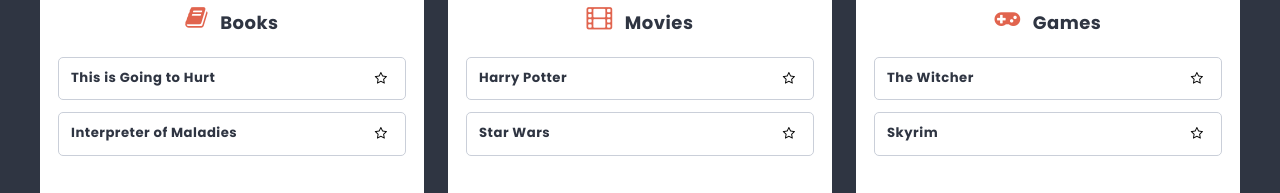
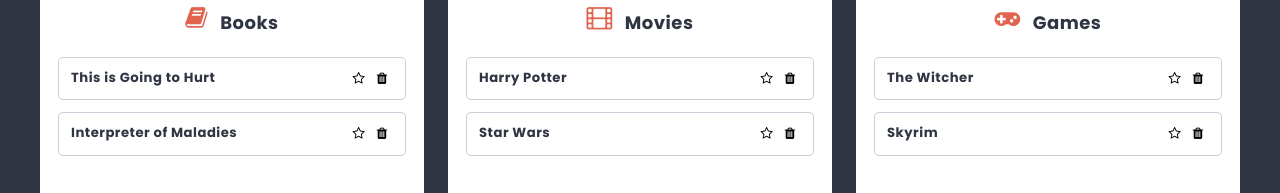
Before and after one commit to Ola-Cencora/React-First-App, a React (Create React App) app: page /list/1 in a window 1280 px wide. Shown: the part 407-600 px from the top of the page. Built offline with nearby package versions, Linux system fonts and the light colour scheme.

Commit message:
Add removing cards feature

```diff
--- a/src/components/Card/Card.js
+++ b/src/components/Card/Card.js
@@ -1,7 +1,7 @@
 import styles from "./Card.module.scss";
 import clsx from "clsx";
 import { useDispatch } from "react-redux";
-import { toggleCardFavorite } from "../../redux/cardsRedux";
+import { toggleCardFavorite, removeCard } from "../../redux/cardsRedux";
 
 const Card = ({ id, title, isFavorite }) => {
   const dispatch = useDispatch();
@@ -11,15 +11,28 @@
     dispatch(toggleCardFavorite(id));
   };
 
+  const remove = (e) => {
+    e.preventDefault();
+    dispatch(removeCard(id));
+  };
+
   return (
     <li className={styles.card}>
       {title}
-      <button
-        onClick={toggleFavorite}
-        className={clsx(styles.button, isFavorite === true && styles.favorite)}
-      >
-        <span className="fa fa-star-o"></span>
-      </button>
+      <div>
+        <button
+          onClick={toggleFavorite}
+          className={clsx(
+            styles.button,
+            isFavorite === true && styles.favorite
+          )}
+        >
+          <span className="fa fa-star-o"></span>
+        </button>
+        <button onClick={remove} className={clsx(styles.button, styles.remove)}>
+          <span className="fa fa-trash"></span>
+        </button>
+      </div>
     </li>
   );
 };
--- a/src/components/Card/Card.module.scss
+++ b/src/components/Card/Card.module.scss
@@ -22,3 +22,9 @@
         color: $color-warning;
     }
 }
+
+.remove:hover {
+    span {
+        color: $color-warning;
+    }
+}
--- a/src/redux/cardsRedux.js
+++ b/src/redux/cardsRedux.js
@@ -12,13 +12,12 @@
 const createActionName = actionName => `app/cards/${actionName}`;
 const ADD_CARD = createActionName('ADD_CARD');
 const TOGGLE_CARD_FAVORITE = createActionName('TOGGLE_CARD_FAVORITE');
+const REMOVE_CARD = createActionName('REMOVE_CARD');
 
 //action creators
 export const addCard = (payload) => ({ type: ADD_CARD, payload });
-export const toggleCardFavorite = (payload) => ({
-  type: TOGGLE_CARD_FAVORITE,
-  payload,
-});
+export const toggleCardFavorite = (payload) => ({ type: TOGGLE_CARD_FAVORITE, payload });
+export const removeCard = (payload) => ({ type: REMOVE_CARD, payload });
 
 const cardsReducer = (statePart = [], action) => {
   switch (action.type) {
@@ -30,6 +29,8 @@
           ? { ...card, isFavorite: !card.isFavorite }
           : card
       );
+    case REMOVE_CARD:
+      return statePart.filter((card) => card.id !== action.payload);
     default:
       return statePart;
   }
```
